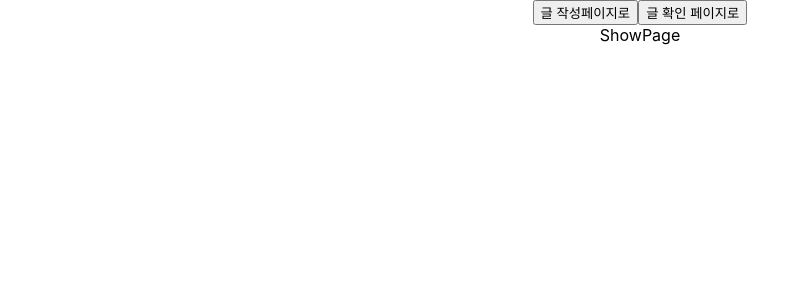
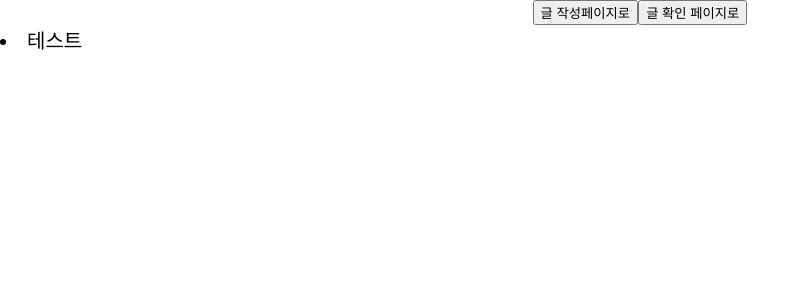
Before and after one commit to It-sMy/Front-End, a React (Create React App) app: page /story in a window 1280 px wide. Shown: the top 300 px of the page, without its empty margins (0-810 px from the left). Built offline with nearby package versions, Linux system fonts and the light colour scheme.

Commit message:
create components(Label,List,MarkdownList)

```diff
--- /dev/null
+++ b/src/components/show/atoms/Label.tsx
@@ -0,0 +1,26 @@
+import React from 'react'
+import styled from 'styled-components';
+
+interface IProps{
+  text:string;
+  fontSize?:Number;
+  color?:string;
+}
+
+
+const Label = ({text:t,fontSize:f,color:c}:IProps) => {
+  console.log(f)
+  const fontConverter=f+"px";
+
+  return (
+    <Mylabel fontSize={fontConverter} color={c}>{t}</Mylabel>
+  )
+}
+
+export default Label
+
+const Mylabel=styled.span<{fontSize:string}>`
+font-size: ${(props)=>props.fontSize?props.fontSize:"16px"};
+color: ${(props)=>props.color?props.color:"black"};
+
+`
--- /dev/null
+++ b/src/components/show/atoms/Li.tsx
@@ -0,0 +1,19 @@
+import React from "react";
+import styled from "styled-components";
+
+interface IProps {
+  fontSize?: Number;
+  color?: string;
+  children:JSX.Element,
+}
+const Li = ({ fontSize: f, color: c ,children}: IProps) => {
+    console.log(f,"durl")
+  return <MyDot fontSize={f} color={c}>{children}</MyDot>;
+};
+
+export default Li;
+
+const MyDot = styled.li<IProps>`
+  color: ${(props) => props.color?props.color:"black"};
+  font-size:  ${(props) => props.fontSize?props.fontSize.toString()+"px":"black"};
+`;
--- /dev/null
+++ b/src/components/show/molecules/MarkdownList.tsx
@@ -0,0 +1,29 @@
+import React from 'react'
+import styled from 'styled-components';
+import Label from '../atoms/Label';
+import {FlexRowDiv}from"../../../styles/common"
+import Li from '../atoms/Li';
+
+
+interface Iprops{
+    fontSize?:Number;
+    text:string;
+    width:Number;
+    color?:string;
+
+}
+
+const MarkdownList = ({fontSize,text,width,color,}:Iprops) => {
+  return (
+    <Wrap width={150}>
+        <Li fontSize={fontSize} ><Label text={text} fontSize={fontSize}></Label></Li>
+
+    </Wrap>
+  )
+}
+
+export default MarkdownList
+
+const Wrap=styled(FlexRowDiv)<{width:Number}>`
+width: ${(props)=>props.width.toString()+"px"};
+`
--- a/src/pages/ShowPage.tsx
+++ b/src/pages/ShowPage.tsx
@@ -1,8 +1,15 @@
 import React from 'react'
+import Label from '../components/show/atoms/Label'
+import MarkdownList from '../components/show/molecules/MarkdownList'
+
+
 
 const ShowPage = () => {
   return (
-    <div>ShowPage</div>
+    <>
+    <MarkdownList fontSize={20} text="테스트" width={30} ></MarkdownList>
+    </>
+
   )
 }
 
```
